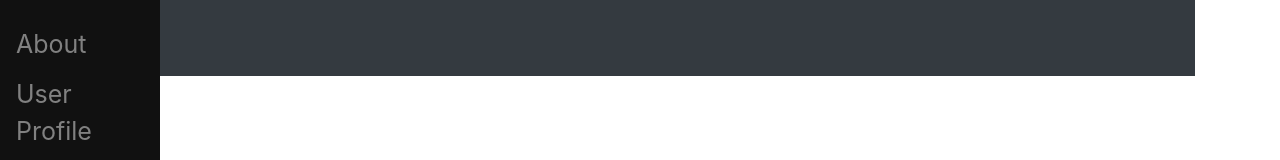
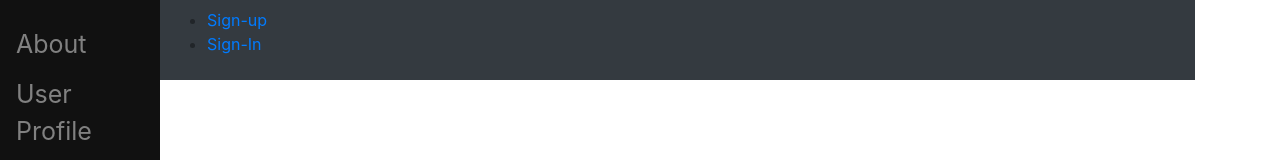
Before and after one commit to haydendaly/cs554-music-platform, a React (Create React App) app in the folder frontend/: page / in a window 1280 px wide. Shown: the top 160 px of the page. Built offline with nearby package versions, Linux system fonts and the light colour scheme; no server answers.

Commit message:
Add AuthProvider back
Add AuthProvider back

```diff
--- a/frontend/src/components/Navigation.js
+++ b/frontend/src/components/Navigation.js
@@ -5,15 +5,8 @@ import SignOutButton from "./SignOut";
 import "../App.css";
 
 const Navigation = () => {
-  return (
-    <div>
-      {NavigationAuth}
-    </div>
-
-    );
-  // for now its currentUser not working please check
-  // const { currentUser } = useContext(AuthContext);
-  // return <div>{currentUser ? <NavigationAuth /> : <NavigationNonAuth />}</div>;
+  const { currentUser } = useContext(AuthContext);
+  return <div>{currentUser ? <NavigationAuth /> : <NavigationNonAuth />}</div>;
 };
 
 const NavigationAuth = () => {
--- a/frontend/src/components/SignIn.js
+++ b/frontend/src/components/SignIn.js
@@ -31,7 +31,7 @@ function SignIn() {
     return <Redirect to="/home" />;
   }
   return (
-    <div>
+    <div className="container">
       <h1>Log in</h1>
       <form onSubmit={handleLogin}>
         <div className="form-group">
--- a/frontend/src/components/SignUp.js
+++ b/frontend/src/components/SignUp.js
@@ -26,7 +26,7 @@ function SignUp() {
   }
 
   return (
-    <div>
+    <div className="container">
       <h1>Sign up</h1>
       {pwMatch && <h4 className="error">{pwMatch}</h4>}
       <form onSubmit={handleSignUp}>
```
Also changed, not shown: frontend/src/app/index.js (+12 -9 lines).
